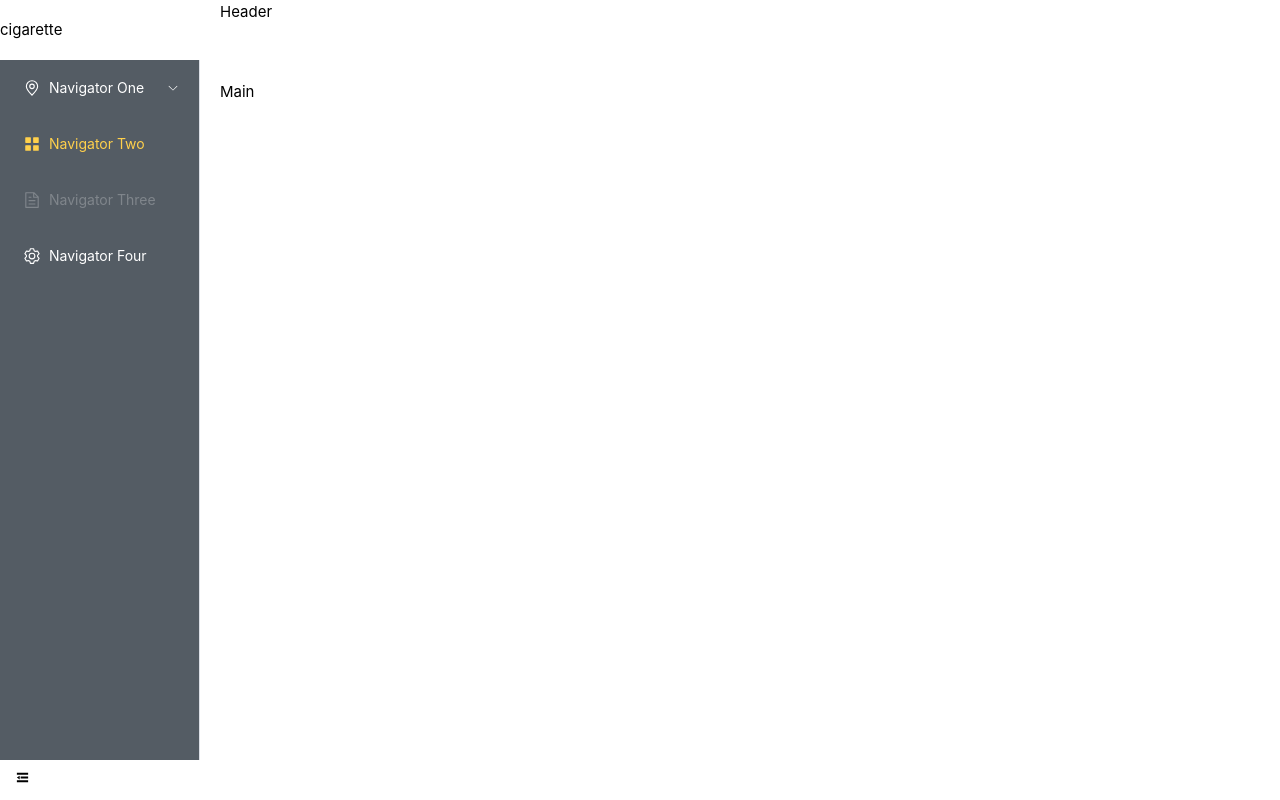
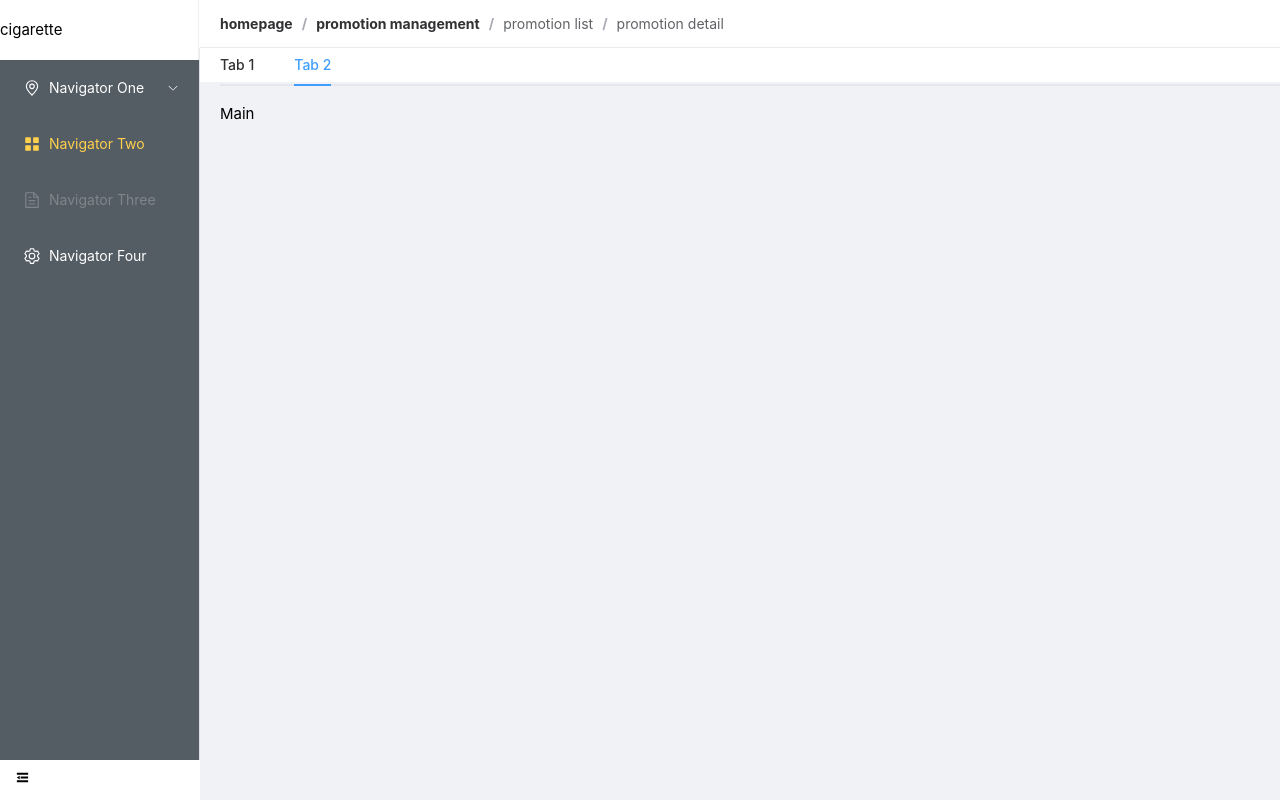
Before and after one commit to cigarette-strawberry/menu, a Vue app: page / in a window 1280 px wide. Built offline with nearby package versions, Linux system fonts and the light colour scheme.

Commit message:
feat:添加header

```diff
--- /dev/null
+++ b/src/layout/Header.vue
@@ -0,0 +1,61 @@
+<script setup lang="ts">
+defineOptions({
+  name: ''
+});
+
+const editableTabsValue = ref('2');
+const editableTabs = ref([
+  {
+    title: 'Tab 1',
+    name: '1',
+    content: 'Tab 1 content'
+  },
+  {
+    title: 'Tab 2',
+    name: '2',
+    content: 'Tab 2 content'
+  }
+]);
+</script>
+
+<template>
+  <div class="header">
+    <el-breadcrumb class="breadcrumb" separator="/">
+      <el-breadcrumb-item :to="{ path: '/' }">homepage</el-breadcrumb-item>
+      <el-breadcrumb-item>
+        <a href="/">promotion management</a>
+      </el-breadcrumb-item>
+      <el-breadcrumb-item>promotion list</el-breadcrumb-item>
+      <el-breadcrumb-item>promotion detail</el-breadcrumb-item>
+    </el-breadcrumb>
+
+    <el-tabs v-model="editableTabsValue" class="tabs">
+      <el-tab-pane v-for="item in editableTabs" :key="item.name" :label="item.title" :name="item.name" />
+    </el-tabs>
+  </div>
+</template>
+
+<style scoped>
+.header {
+  height: 100%;
+}
+
+.breadcrumb {
+  height: 48px;
+  display: flex;
+  align-items: center;
+  overflow: hidden;
+  padding-left: 20px;
+}
+
+.tabs {
+  height: 34px;
+  box-shadow: 0 0 1px #888;
+  padding-left: 20px;
+}
+
+.tabs >>> .el-tabs__header {
+  height: 34px !important;
+  margin: 0;
+}
+</style>
--- a/src/layout/Menu.vue
+++ b/src/layout/Menu.vue
@@ -64,8 +64,10 @@ const handleCollapse = () => {
 }
 
 .title {
+  width: 199px;
   height: 60px;
   line-height: 60px;
+  border-right: 1px solid #f0f0f0;
 }
 
 .collapse {
--- a/src/views/HomeView.vue
+++ b/src/views/HomeView.vue
@@ -2,6 +2,10 @@
 import { defineAsyncComponent } from 'vue';
 const Menu = defineAsyncComponent({
   loader: () => import('@/layout/Menu.vue'),
+  delay: 200
+});
+const Header = defineAsyncComponent({
+  loader: () => import('@/layout/Header.vue'),
   delay: 200
 });
 
@@ -18,8 +22,8 @@ const onCollapse = (isCollapse: boolean) => {
       <Menu @collapse="onCollapse" />
     </el-aside>
     <el-container>
-      <el-header>Header</el-header>
-      <el-main>Main</el-main>
+      <el-header height="82px" style="padding: 0"><Header /></el-header>
+      <el-main style="background-color: #f0f2f5">Main</el-main>
     </el-container>
   </el-container>
 </template>
```
